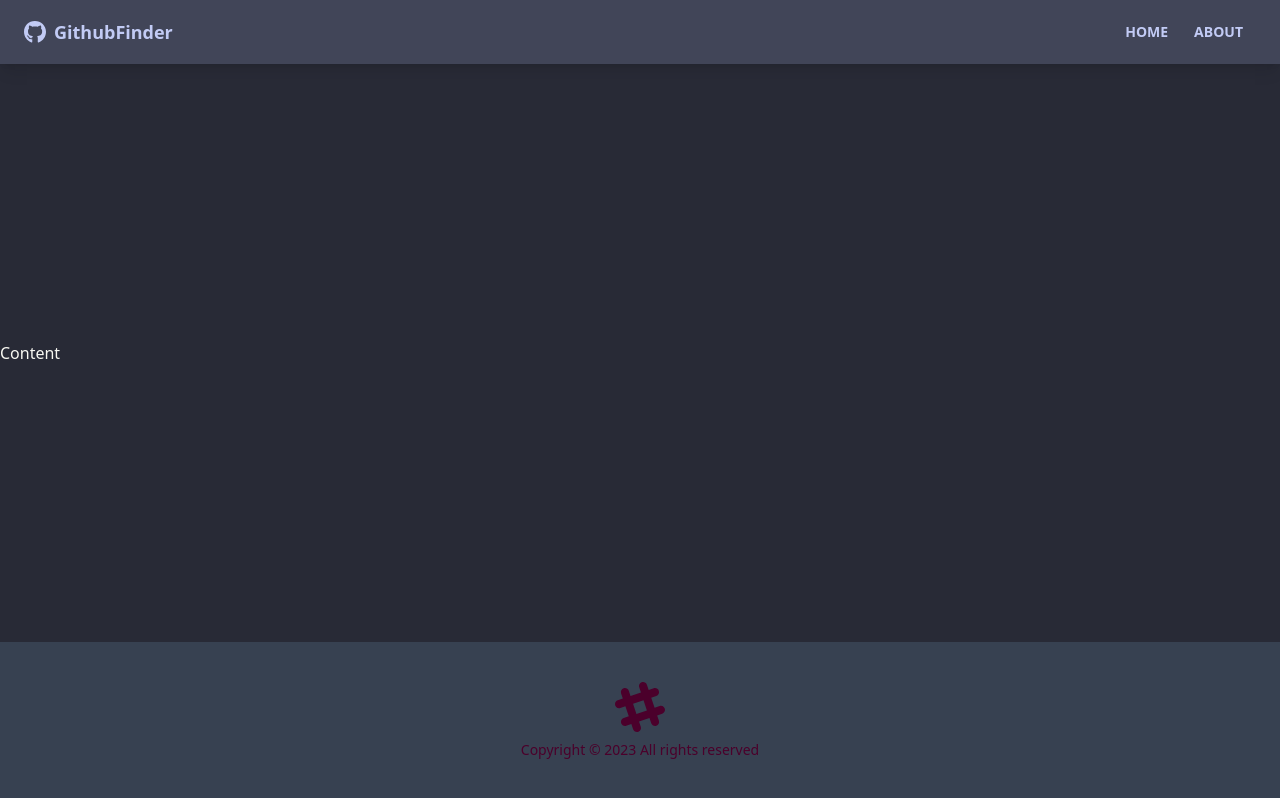
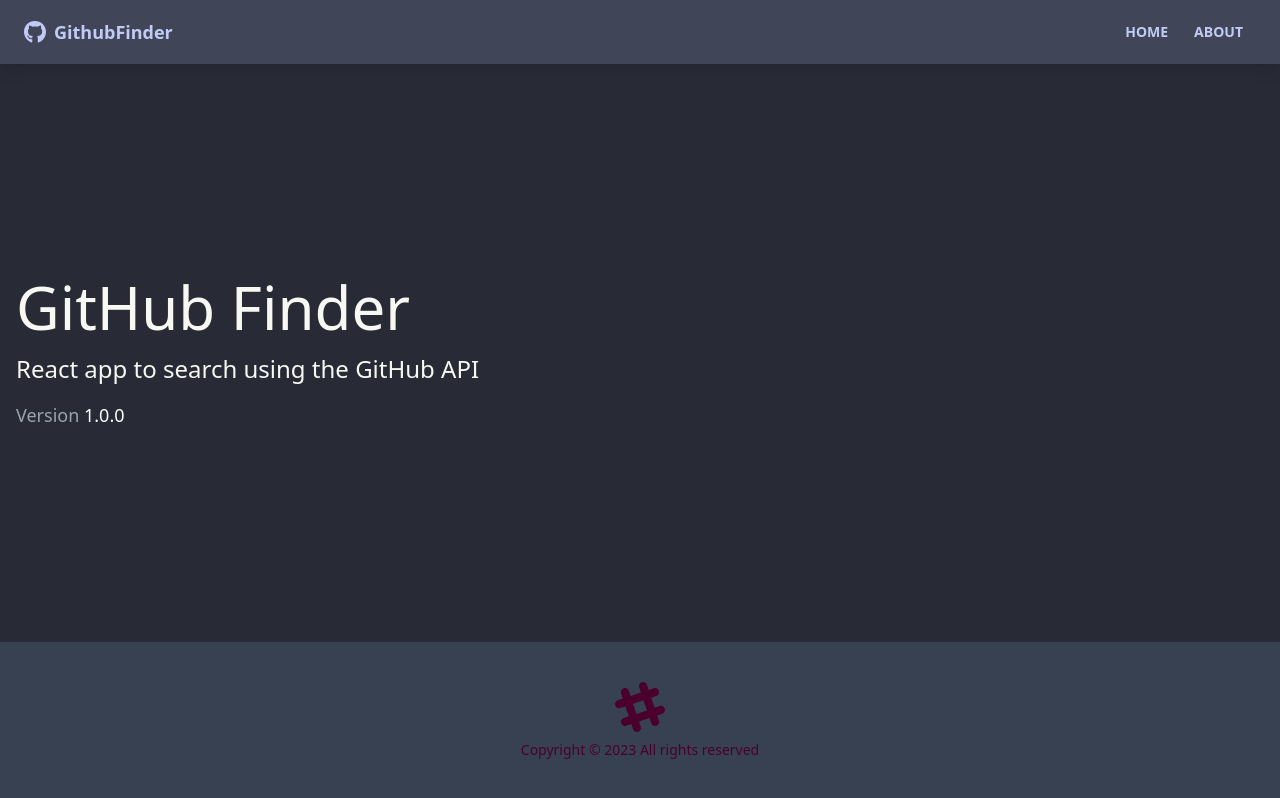
Before and after one commit to ic3surf3r/GitHubFinder-react, a React (Create React App) app: page /about in a window 1280 px wide. Built offline with nearby package versions, Linux system fonts and the light colour scheme.

Commit message:
basic pages

```diff
--- a/src/App.js
+++ b/src/App.js
@@ -1,13 +1,23 @@
-import { BrowserRouter as Router, Route } from "react-router-dom";
+import { BrowserRouter as Router, Route, Routes } from "react-router-dom";
 import Navbar from "./components/layout/Navbar";
 import Footer from "./components/layout/Footer";
+import Home from "./pages/Home";
+import About from "./pages/About";
+import NotFound from "./pages/NotFound";
 
 function App() {
   return (
     <Router>
       <div className="flex flex-col justify-between h-screen">
         <Navbar />
-        <main className="container mx-auto pb-12">Content</main>
+        <main className="container mx-auto px-4 pb-12">
+          <Routes>
+            <Route path="/" element={<Home />} />
+            <Route path="/about" element={<About />} />
+            <Route path="/notfound" element={<NotFound />} />
+            <Route path="/*" element={<NotFound />} />
+          </Routes>
+        </main>
         <Footer />
       </div>
     </Router>
--- /dev/null
+++ b/src/pages/About.jsx
@@ -0,0 +1,15 @@
+function About() {
+  return (
+    <>
+      <h1 className="text-6xl mb-4">GitHub Finder</h1>
+      <p className="mb-4 text-2xl font-light">
+        React app to search using the GitHub API
+      </p>
+      <p className="text-lg text-gray-400">
+        Version <span className="text-white">1.0.0</span>
+      </p>
+    </>
+  );
+}
+
+export default About;
--- /dev/null
+++ b/src/pages/Home.jsx
@@ -0,0 +1,9 @@
+function Home() {
+  return (
+    <div>
+      <h1 className="text-6xl">Welcome</h1>
+    </div>
+  );
+}
+
+export default Home;
--- /dev/null
+++ b/src/pages/NotFound.jsx
@@ -0,0 +1,21 @@
+import { FaHome } from "react-icons/fa";
+import { Link } from "react-router-dom";
+
+function NotFound() {
+  return (
+    <div className="hero">
+      <div className="text-center hero-content">
+        <div className="max-w-lg">
+          <h1 className="text-8xl font-bold mb-8">Oops!</h1>
+          <p className="text-5xl mb-8">404 - Page not found!</p>
+          <Link className="btn btn-primary btn-lg" to="/">
+            <FaHome className="mr-2" />
+            Back To Home
+          </Link>
+        </div>
+      </div>
+    </div>
+  );
+}
+
+export default NotFound;
```
